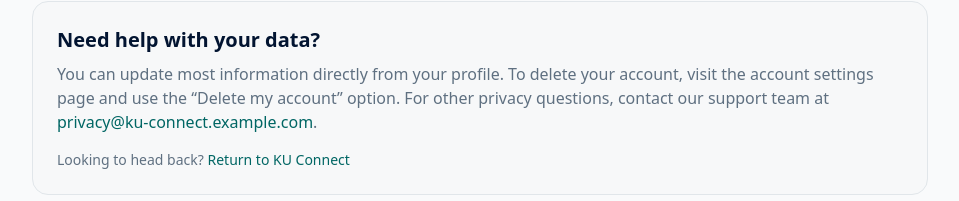
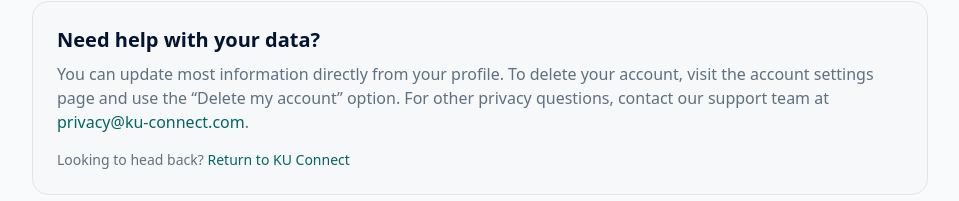
Before and after one commit to AvengerDisassemble/KU-connect, a React (Vite) app in the folder frontend/: page /privacy-policy in a window 1280 px wide. Shown: the part 917-1118 px from the top of the page, without its empty margins (160-1119 px from the left). Built offline with nearby package versions, Linux system fonts and the light colour scheme; no server answers; a web font is replaced by a local one.

Commit message:
fix(pdpa): update privacy email

```diff
--- a/frontend/src/pages/public/PrivacyPolicyPage.tsx
+++ b/frontend/src/pages/public/PrivacyPolicyPage.tsx
@@ -84,10 +84,10 @@ const PrivacyPolicyPage = () => {
             “Delete my account” option. For other privacy questions, contact our
             support team at{" "}
             <a
-              href="mailto:privacy@ku-connect.example.com"
+              href="mailto:privacy@ku-connect.com"
               className="text-primary underline-offset-2 hover:underline"
             >
-              privacy@ku-connect.example.com
+              privacy@ku-connect.com
             </a>
             .
           </p>
```
